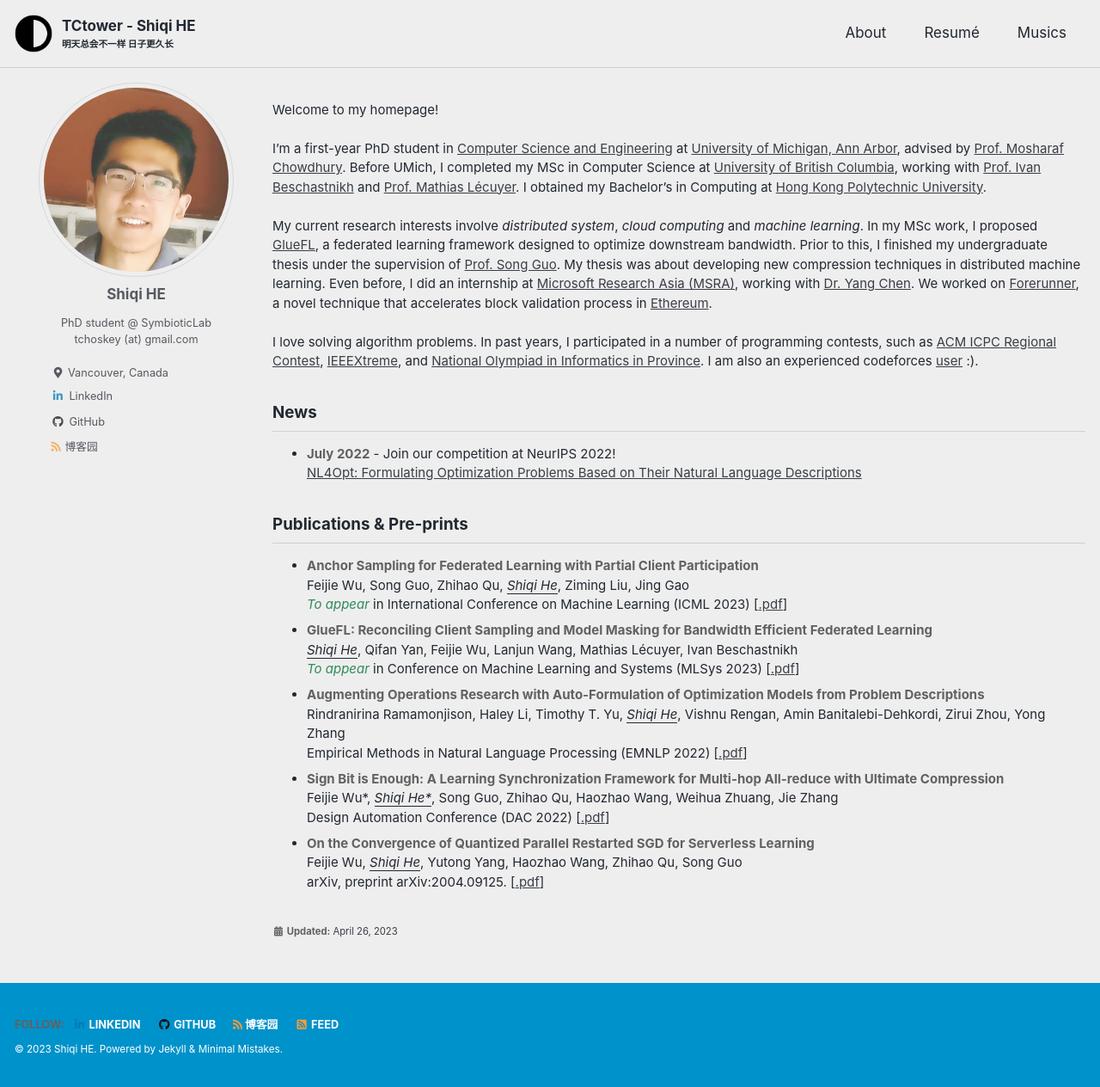
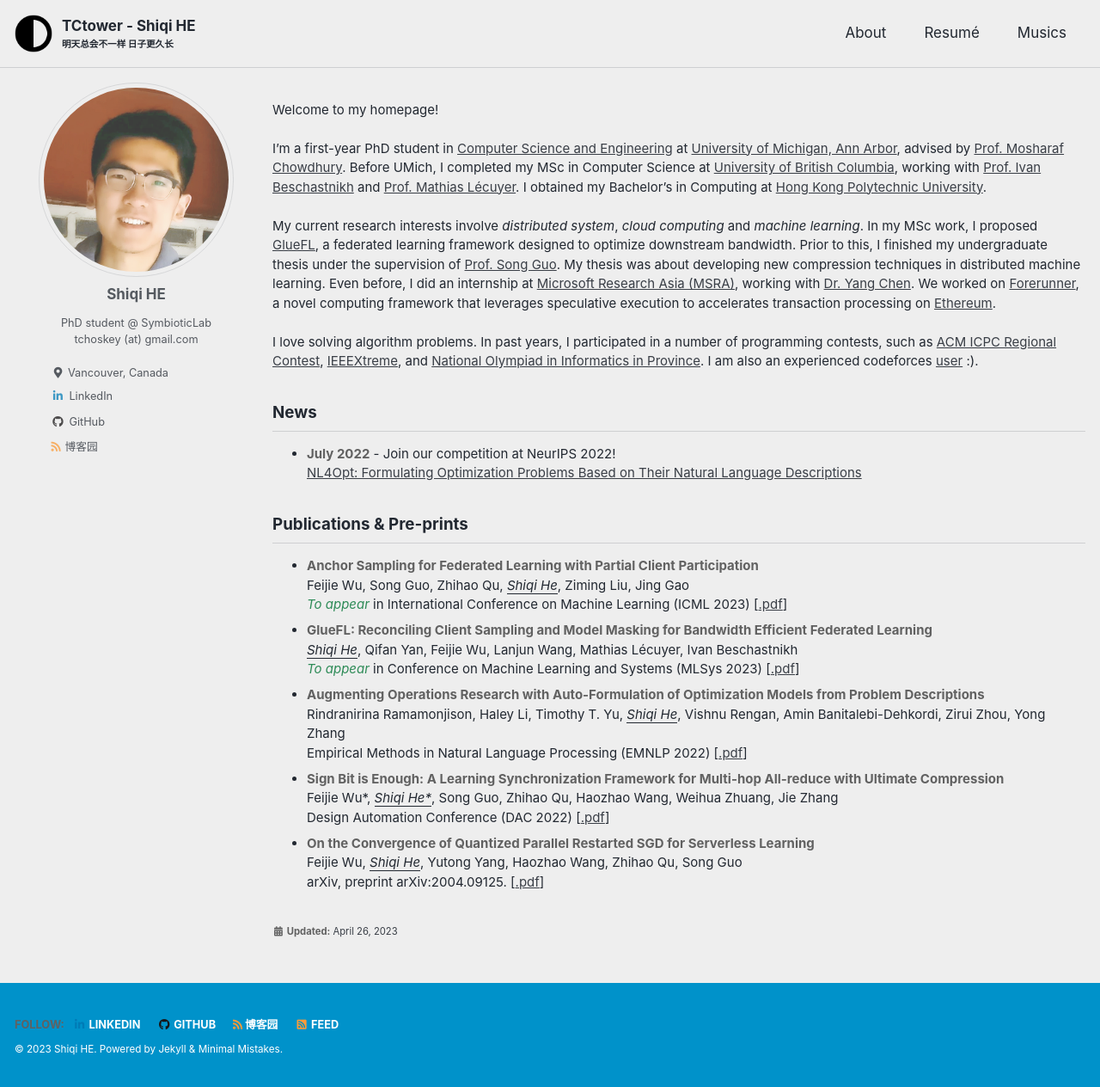
Before and after one commit to TCtower/tctower.github.io, a Jekyll site: the page built from index.md, in a window 1280 px wide and 1264 px high. Shown: the whole window at 86% size. Built offline with Jekyll 4.4.1, drawn with Linux system fonts in a browser that asks for light colours; cached includes are drawn as plain includes.

Commit message:
Update index.md

```diff
--- a/index.md
+++ b/index.md
@@ -52,7 +52,7 @@ Welcome to my homepage!
 
 I’m a first-year PhD student in [Computer Science and Engineering](https://www.cse.umich.edu/) at [University of Michigan, Ann Arbor](https://www.umich.edu/), advised by [Prof. Mosharaf Chowdhury](https://www.mosharaf.com/). Before UMich, I completed my MSc in Computer Science at [University of British Columbia](https://www.ubc.ca/), working with [Prof. Ivan Beschastnikh](https://www.cs.ubc.ca/~bestchai/) and [Prof. Mathias Lécuyer](http://mathias.lecuyer.me/). I obtained my Bachelor’s in Computing at [Hong Kong Polytechnic University](https://www.polyu.edu.hk/en/).
 
-My current research interests involve <em>distributed system</em>, <em>cloud computing</em> and <em>machine learning</em>. In my MSc work, I proposed [GlueFL](https://arxiv.org/abs/2212.01523), a federated learning framework designed to optimize downstream bandwidth. Prior to this, I finished my undergraduate thesis under the supervision of [Prof. Song Guo](https://www4.comp.polyu.edu.hk/~cssongguo/). My thesis was about developing new compression techniques in distributed machine learning. Even before, I did an internship at [Microsoft Research Asia (MSRA)](https://www.microsoft.com/en-us/research/lab/microsoft-research-asia/), working with [Dr. Yang Chen](https://www.microsoft.com/en-us/research/people/yachen/). We worked on [Forerunner](https://www.microsoft.com/en-us/research/uploads/prod/2021/09/3477132.3483564.pdf), a novel technique that accelerates block validation process in [Ethereum](https://ethereum.org/en/).
+My current research interests involve <em>distributed system</em>, <em>cloud computing</em> and <em>machine learning</em>. In my MSc work, I proposed [GlueFL](https://arxiv.org/abs/2212.01523), a federated learning framework designed to optimize downstream bandwidth. Prior to this, I finished my undergraduate thesis under the supervision of [Prof. Song Guo](https://www4.comp.polyu.edu.hk/~cssongguo/). My thesis was about developing new compression techniques in distributed machine learning. Even before, I did an internship at [Microsoft Research Asia (MSRA)](https://www.microsoft.com/en-us/research/lab/microsoft-research-asia/), working with [Dr. Yang Chen](https://www.microsoft.com/en-us/research/people/yachen/). We worked on [Forerunner](https://www.microsoft.com/en-us/research/uploads/prod/2021/09/3477132.3483564.pdf), a novel computing framework that leverages speculative execution to accelerates transaction processing on [Ethereum](https://ethereum.org/en/).
 
 I love solving algorithm problems. In past years, I participated in a number of programming contests, such as [ACM ICPC Regional Contest](https://icpc.global/), [IEEEXtreme](https://ieeextreme.org/), and [National Olympiad in Informatics in Province](https://www.noi.cn/). I am also an experienced codeforces [user](https://codeforces.com/profile/TCtower) :).
 <!-- # Heading
```
